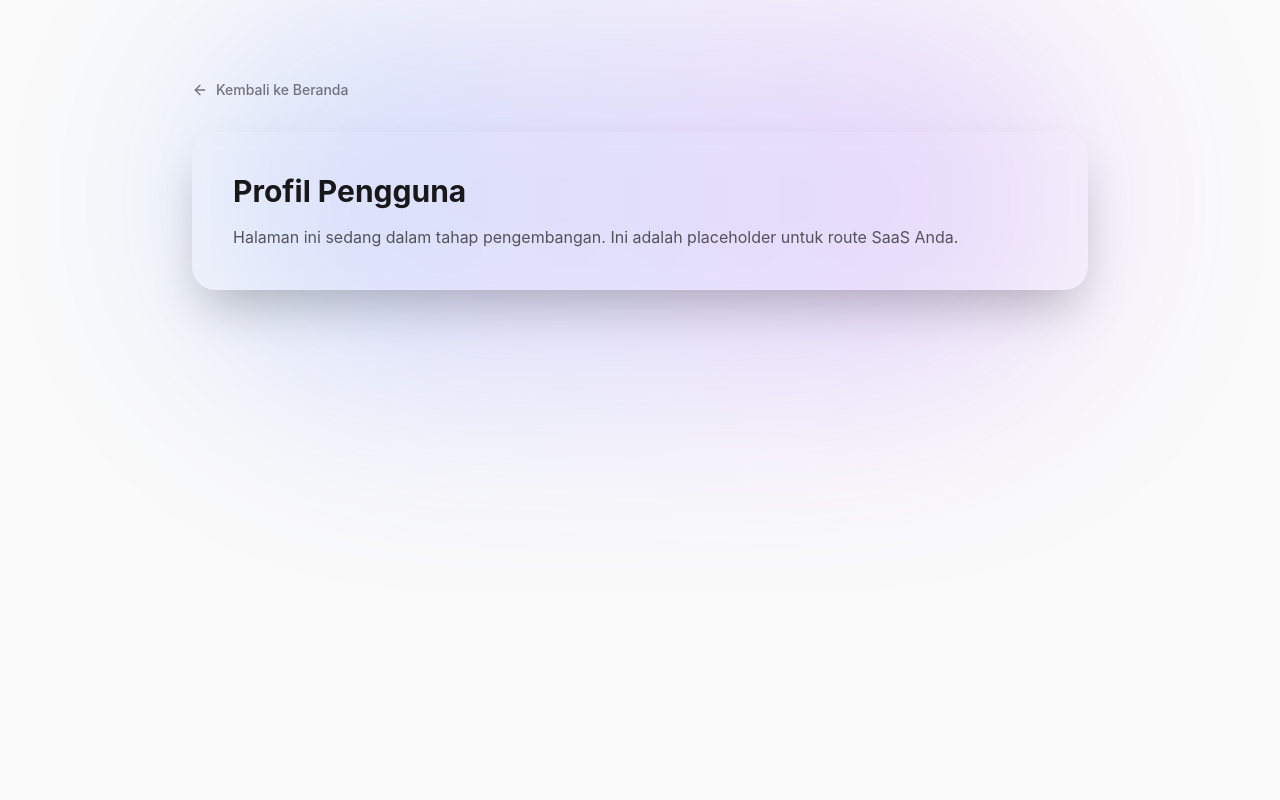
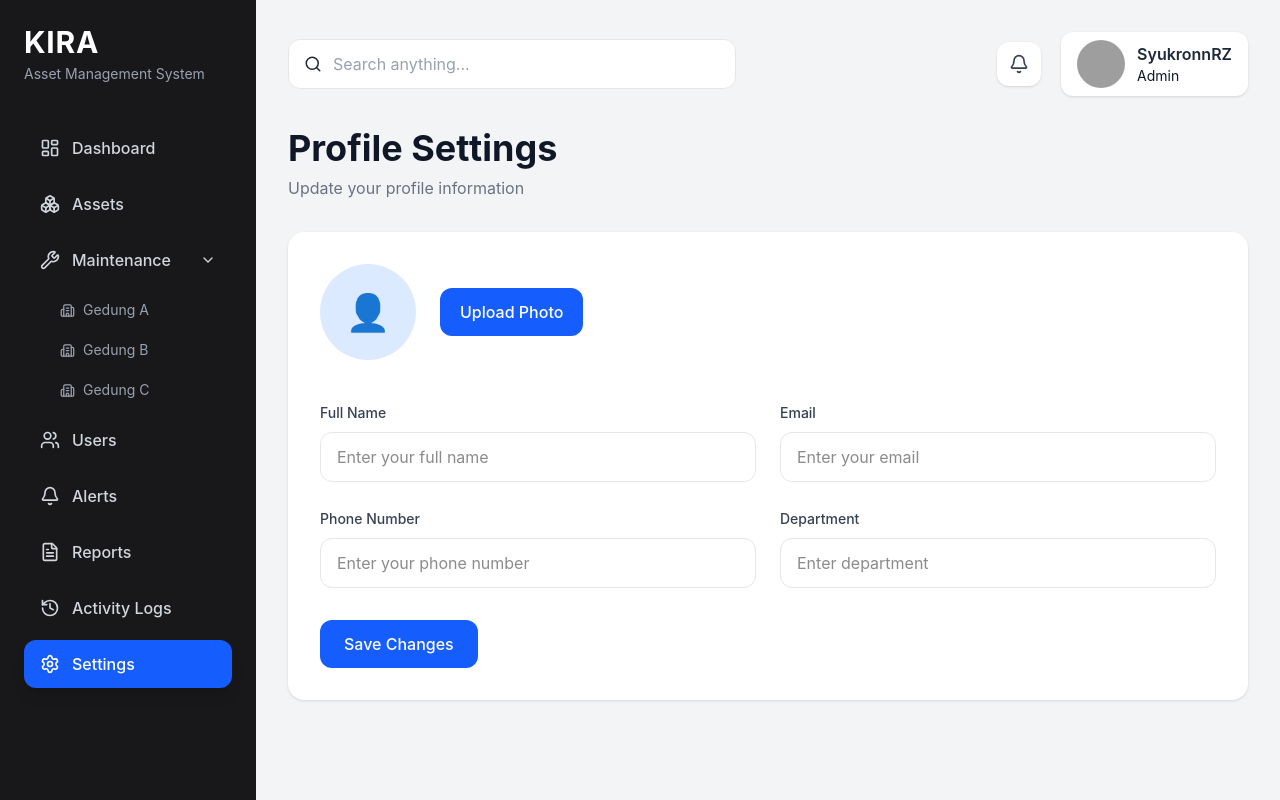
Before and after one commit to syhenn1/kira-rul-system, a Next.js app in the folder kira-frontend/: page /settings/profile in a window 1280 px wide. Built offline with nearby package versions, Linux system fonts and the light colour scheme; grey boxes are pictures that could not be loaded.

Commit message:
push lagi

```diff
--- a/kira-frontend/app/settings/page.tsx
+++ b/kira-frontend/app/settings/page.tsx
@@ -0,0 +1,67 @@
+import Link from 'next/link';
+import Sidebar from '@/components/Sidebar';
+import Topbar from '@/components/Topbar';
+
+export default function SettingsPage() {
+  return (
+    <main className="flex min-h-screen bg-gray-100">
+      <Sidebar />
+
+      <div className="flex-1 ml-64 p-8">
+        <Topbar />
+
+        {/* HEADER */}
+        <div className="mt-8">
+          <h1 className="text-4xl font-bold text-gray-900">
+            Settings
+          </h1>
+
+          <p className="text-gray-500 mt-2">
+            Manage your account settings and preferences
+          </p>
+        </div>
+
+        {/* CARDS */}
+        <div className="grid grid-cols-1 md:grid-cols-2 gap-6 mt-8">
+
+          {/* PROFILE */}
+          <Link
+            href="/settings/profile"
+            className="bg-white rounded-2xl p-8 shadow-sm hover:shadow-md transition"
+          >
+            <div className="w-14 h-14 rounded-2xl bg-blue-100 flex items-center justify-center text-2xl text-blue-600">
+              👤
+            </div>
+
+            <h2 className="text-2xl font-bold text-gray-900 mt-6">
+              Profile Settings
+            </h2>
+
+            <p className="text-gray-500 mt-3 leading-relaxed">
+              Update your personal information, profile photo,
+              and account details.
+            </p>
+          </Link>
+
+          {/* SECURITY */}
+          <Link
+            href="/settings/security"
+            className="bg-white rounded-2xl p-8 shadow-sm hover:shadow-md transition"
+          >
+            <div className="w-14 h-14 rounded-2xl bg-red-100 flex items-center justify-center text-2xl text-red-600">
+              🔒
+            </div>
+
+            <h2 className="text-2xl font-bold text-gray-900 mt-6">
+              Security Settings
+            </h2>
+
+            <p className="text-gray-500 mt-3 leading-relaxed">
+              Change your password and manage account security settings.
+            </p>
+          </Link>
+        </div>
+      </div>
+    </main>
+  );
+}
--- a/kira-frontend/app/settings/profile/page.tsx
+++ b/kira-frontend/app/settings/profile/page.tsx
@@ -1,26 +1,95 @@
-'use client';
-import Link from 'next/link';
-import { ArrowLeft } from 'lucide-react';
+import Sidebar from '@/components/Sidebar';
+import Topbar from '@/components/Topbar';
 
-export default function Page() {
+export default function ProfileSettingsPage() {
   return (
-    <div className="min-h-screen bg-zinc-50 dark:bg-[#050505] py-20 px-6 relative">
-      <div className="absolute top-0 left-1/2 -translate-x-1/2 w-full max-w-4xl h-[400px] opacity-20 pointer-events-none">
-        <div className="absolute inset-0 bg-gradient-to-r from-blue-500 to-purple-500 blur-[100px] rounded-full mix-blend-multiply dark:mix-blend-screen"></div>
-      </div>
+    <main className="flex min-h-screen bg-gray-100">
+      <Sidebar />
 
-      <div className="max-w-4xl mx-auto relative z-10">
-        <Link href="/" className="inline-flex items-center text-sm font-medium text-zinc-500 hover:text-zinc-900 dark:hover:text-white mb-8 transition-colors">
-          <ArrowLeft className="w-4 h-4 mr-2" /> Kembali ke Beranda
-        </Link>
+      <div className="flex-1 ml-64 p-8">
+        <Topbar />
 
-        <div className="glass rounded-3xl p-10 border border-white/20 shadow-2xl relative overflow-hidden bg-white/70 dark:bg-zinc-900/70 backdrop-blur-xl">
-          <h1 className="text-3xl font-bold text-zinc-900 dark:text-white mb-4">Profil Pengguna</h1>
-          <p className="text-zinc-600 dark:text-zinc-400">
-            Halaman ini sedang dalam tahap pengembangan. Ini adalah placeholder untuk route SaaS Anda.
+        {/* HEADER */}
+        <div className="mt-8">
+          <h1 className="text-4xl font-bold text-gray-900">
+            Profile Settings
+          </h1>
+
+          <p className="text-gray-500 mt-2">
+            Update your profile information
           </p>
         </div>
+
+        {/* FORM */}
+        <div className="bg-white rounded-2xl p-8 shadow-sm mt-8">
+
+          <div className="flex items-center gap-6 mb-10">
+
+            <div className="w-24 h-24 rounded-full bg-blue-100 flex items-center justify-center text-4xl">
+              👤
+            </div>
+
+            <button className="bg-blue-600 hover:bg-blue-700 transition text-white px-5 py-3 rounded-xl font-medium">
+              Upload Photo
+            </button>
+          </div>
+
+          <div className="grid grid-cols-1 md:grid-cols-2 gap-6">
+
+            <div>
+              <label className="text-sm font-medium text-gray-700">
+                Full Name
+              </label>
+
+              <input
+                type="text"
+                placeholder="Enter your full name"
+                className="w-full mt-2 border border-gray-200 rounded-xl px-4 py-3 outline-none focus:ring-2 focus:ring-blue-500"
+              />
+            </div>
+
+            <div>
+              <label className="text-sm font-medium text-gray-700">
+                Email
+              </label>
+
+              <input
+                type="email"
+                placeholder="Enter your email"
+                className="w-full mt-2 border border-gray-200 rounded-xl px-4 py-3 outline-none focus:ring-2 focus:ring-blue-500"
+              />
+            </div>
+
+            <div>
+              <label className="text-sm font-medium text-gray-700">
+                Phone Number
+              </label>
+
+              <input
+                type="text"
+                placeholder="Enter your phone number"
+                className="w-full mt-2 border border-gray-200 rounded-xl px-4 py-3 outline-none focus:ring-2 focus:ring-blue-500"
+              />
+            </div>
+
+            <div>
+              <label className="text-sm font-medium text-gray-700">
+                Department
+              </label>
+
+              <input
+                type="text"
+                placeholder="Enter department"
+                className="w-full mt-2 border border-gray-200 rounded-xl px-4 py-3 outline-none focus:ring-2 focus:ring-blue-500"
+              />
+            </div>
+          </div>
+
+          <button className="mt-8 bg-blue-600 hover:bg-blue-700 transition text-white px-6 py-3 rounded-xl font-medium">
+            Save Changes
+          </button>
+        </div>
       </div>
-    </div>
+    </main>
   );
 }
--- a/kira-frontend/app/settings/security/page.tsx
+++ b/kira-frontend/app/settings/security/page.tsx
@@ -1,26 +1,72 @@
-'use client';
-import Link from 'next/link';
-import { ArrowLeft } from 'lucide-react';
+import Sidebar from '@/components/Sidebar';
+import Topbar from '@/components/Topbar';
 
-export default function Page() {
+export default function SecuritySettingsPage() {
   return (
-    <div className="min-h-screen bg-zinc-50 dark:bg-[#050505] py-20 px-6 relative">
-      <div className="absolute top-0 left-1/2 -translate-x-1/2 w-full max-w-4xl h-[400px] opacity-20 pointer-events-none">
-        <div className="absolute inset-0 bg-gradient-to-r from-blue-500 to-purple-500 blur-[100px] rounded-full mix-blend-multiply dark:mix-blend-screen"></div>
-      </div>
+    <main className="flex min-h-screen bg-gray-100">
+      <Sidebar />
 
-      <div className="max-w-4xl mx-auto relative z-10">
-        <Link href="/" className="inline-flex items-center text-sm font-medium text-zinc-500 hover:text-zinc-900 dark:hover:text-white mb-8 transition-colors">
-          <ArrowLeft className="w-4 h-4 mr-2" /> Kembali ke Beranda
-        </Link>
+      <div className="flex-1 ml-64 p-8">
+        <Topbar />
 
-        <div className="glass rounded-3xl p-10 border border-white/20 shadow-2xl relative overflow-hidden bg-white/70 dark:bg-zinc-900/70 backdrop-blur-xl">
-          <h1 className="text-3xl font-bold text-zinc-900 dark:text-white mb-4">Ganti Password & Keamanan</h1>
-          <p className="text-zinc-600 dark:text-zinc-400">
-            Halaman ini sedang dalam tahap pengembangan. Ini adalah placeholder untuk route SaaS Anda.
+        {/* HEADER */}
+        <div className="mt-8">
+          <h1 className="text-4xl font-bold text-gray-900">
+            Security Settings
+          </h1>
+
+          <p className="text-gray-500 mt-2">
+            Manage your account password and security
           </p>
         </div>
+
+        {/* FORM */}
+        <div className="bg-white rounded-2xl p-8 shadow-sm mt-8 max-w-3xl">
+
+          <div className="space-y-6">
+
+            <div>
+              <label className="text-sm font-medium text-gray-700">
+                Current Password
+              </label>
+
+              <input
+                type="password"
+                placeholder="Enter current password"
+                className="w-full mt-2 border border-gray-200 rounded-xl px-4 py-3 outline-none focus:ring-2 focus:ring-blue-500"
+              />
+            </div>
+
+            <div>
+              <label className="text-sm font-medium text-gray-700">
+                New Password
+              </label>
+
+              <input
+                type="password"
+                placeholder="Enter new password"
+                className="w-full mt-2 border border-gray-200 rounded-xl px-4 py-3 outline-none focus:ring-2 focus:ring-blue-500"
+              />
+            </div>
+
+            <div>
+              <label className="text-sm font-medium text-gray-700">
+                Confirm Password
+              </label>
+
+              <input
+                type="password"
+                placeholder="Confirm new password"
+                className="w-full mt-2 border border-gray-200 rounded-xl px-4 py-3 outline-none focus:ring-2 focus:ring-blue-500"
+              />
+            </div>
+          </div>
+
+          <button className="mt-8 bg-blue-600 hover:bg-blue-700 transition text-white px-6 py-3 rounded-xl font-medium">
+            Update Password
+          </button>
+        </div>
       </div>
-    </div>
+    </main>
   );
 }
```
